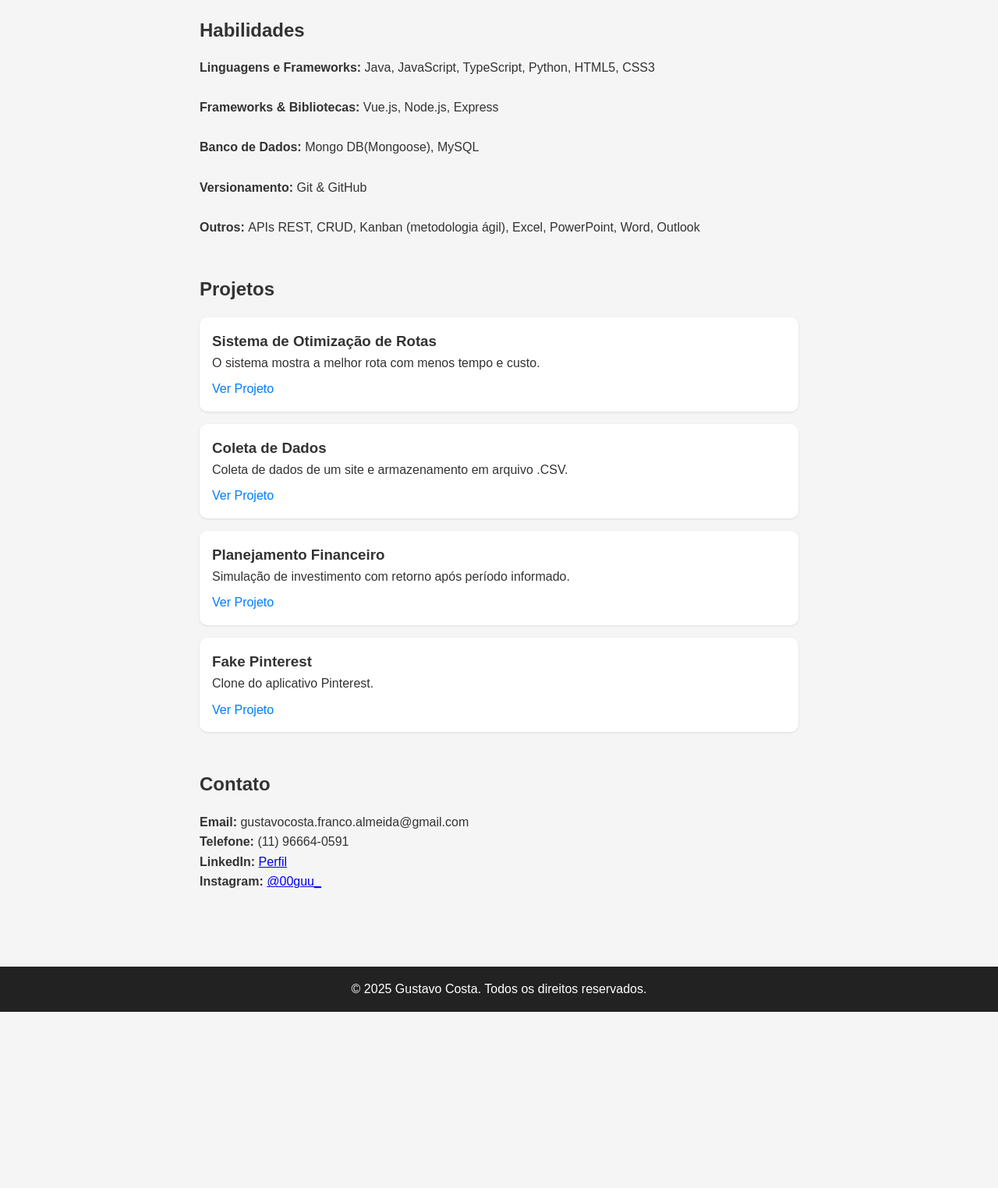
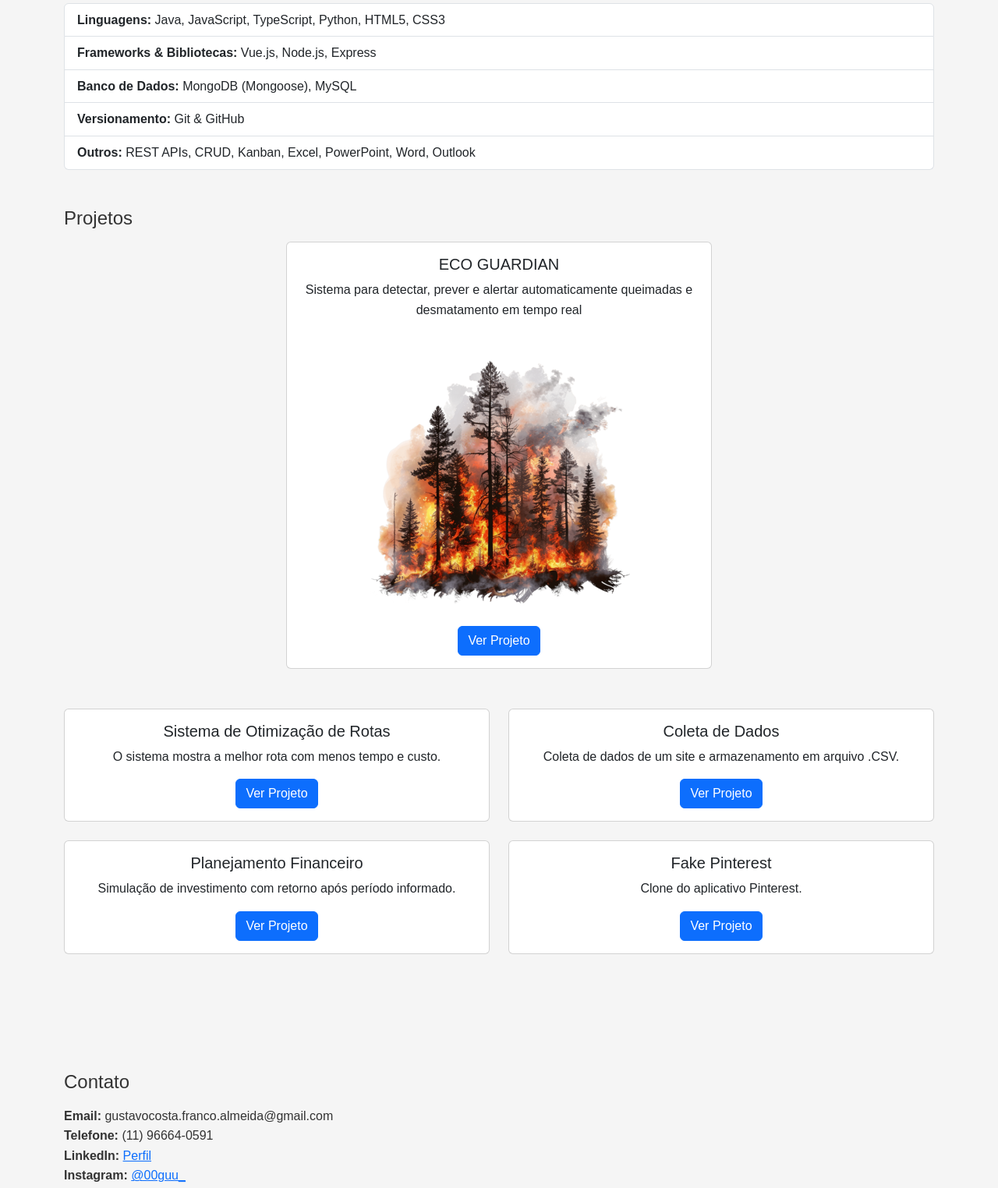
Before and after one commit to GustavoCosta00/Portfolio, a plain HTML site: page index.html in a window 1280 px wide. Shown: the part 480-2004 px from the top of the page at 78% size. Before the commit the page ends 1778 px from the top, so only its background shows below. Drawn offline with nearby package versions, Linux system fonts and the light colour scheme.

Commit message:
Adicionando bootstrap e ECOGUARGIAN

```diff
--- a/index.html
+++ b/index.html
@@ -3,30 +3,35 @@
 <head>
   <meta charset="UTF-8" />
   <meta name="viewport" content="width=device-width, initial-scale=1.0"/>
+  <link href="https://cdn.jsdelivr.net/npm/bootstrap@5.3.3/dist/css/bootstrap.min.css" rel="stylesheet">
+  <script src="https://cdn.jsdelivr.net/npm/bootstrap@5.3.3/dist/js/bootstrap.bundle.min.js"></script>
   <title>Gustavo Costa</title>
   <link rel="stylesheet" href="style.css" />
 </head>
+
+
 <body>
-
-  <header>
-    <div class="coisas">
-        <img src="123182397.jfif" alt="Foto de Gustavo Costa" />
-        <h1>GUSTAVO COSTA</h1>
+  <header class="bg-dark text-white py-2">
+    <div class="container d-flex flex-column flex-md-row align-items-center justify-content-between">
+      <div class="d-flex align-items-center">
+        <img src="123182397.jfif" alt="Foto de Gustavo Costa" class="rounded-circle me-3" width="100" height="100">
+        <h1 class="h3 m-0">GUSTAVO COSTA</h1>
       </div>
       <nav>
-      <ul>
-        <li><a href="#sobre">Sobre</a></li>
-        <li><a href="#habilidade">Habilidades</a></li>
-        <li><a href="#projetos">Projetos</a></li>
-        <li><a href="#contato">Contato</a></li>
+        <ul class="nav">
+          <li class="nav-item"><a class="nav-link text-white" href="#sobre">Sobre</a></li>
+          <li class="nav-item"><a class="nav-link text-white" href="#habilidade">Habilidades</a></li>
+          <li class="nav-item"><a class="nav-link text-white" href="#projetos">Projetos</a></li>
+          <li class="nav-item"><a class="nav-link text-white" href="#contato">Contato</a></li>
         </ul>
       </nav>
+    </div>
   </header>
 
-  <main>
-    <section id="sobre">
+  <main class="container my-5">
+    <section id="sobre" class="mb-5">
       <h2>Sobre</h2>
-      <p>
+      <p class="text-muted">
         Desde jovem, sempre tive curiosidade em entender como as coisas funcionam e busquei
             soluções para diferentes desafios. Essa mentalidade me trouxe inúmeros benefícios, incluindo
             a capacidade de enfrentar e resolver problemas, tanto os meus quanto os de outras
@@ -38,57 +43,93 @@
       </p>
     </section>
 
-    <section id="habilidade">
+    <section id="habilidade" class="mb-5">
       <h2>Habilidades</h2>
-        <p> <strong>Linguagens e Frameworks:</strong> Java, JavaScript, TypeScript, Python, HTML5, CSS3</p><br>
-        <p> <strong>Frameworks & Bibliotecas:</strong> Vue.js, Node.js, Express</p> <br>
-        <p> <strong>Banco de Dados: </strong>Mongo DB(Mongoose), MySQL</p> <br>
-        <p> <strong>Versionamento: </strong>Git & GitHub</p> <br>
-        <p> <strong>Outros: </strong>APIs REST, CRUD, Kanban (metodologia ágil), Excel, PowerPoint, Word, Outlook</p>
-
+      <ul class="list-group">
+        <li class="list-group-item"><strong>Linguagens:</strong> Java, JavaScript, TypeScript, Python, HTML5, CSS3</li>
+        <li class="list-group-item"><strong>Frameworks & Bibliotecas:</strong> Vue.js, Node.js, Express</li>
+        <li class="list-group-item"><strong>Banco de Dados:</strong> MongoDB (Mongoose), MySQL</li>
+        <li class="list-group-item"><strong>Versionamento:</strong> Git & GitHub</li>
+        <li class="list-group-item"><strong>Outros:</strong> REST APIs, CRUD, Kanban, Excel, PowerPoint, Word, Outlook</li>
+      </ul>
     </section>
 
-    <section id="projetos">
+    <section id="projetos" class="mb-5">
       <h2>Projetos</h2>
 
-      <div class="projeto">
-        <h3>Sistema de Otimização de Rotas</h3>
-        <p>O sistema mostra a melhor rota com menos tempo e custo.</p>
-        <a href="https://github.com/GustavoCosta00/Coletando-Dados" target="_blank">Ver Projeto</a>
+      <div class="row row-cols-1 row-cols-md-2 g-4 justify-content-center">
+        <div class="col">
+          <div class="card h-100">
+            <div class="card-body text-center">
+              <h5 class="card-title">ECO GUARDIAN</h5>
+              <p class="card-text">Sistema para detectar, prever e alertar automaticamente queimadas e desmatamento em tempo real</p>
+              <div class="image-container">
+                <img src="img/pngtree-warning-wildfire-forest-fire-burning-trees-png-image_11906578.png" alt="" class="img-fluid zoom-effect">
+              </div>
+              <a href="https://github.com/GustavoCosta00/ECOGUARDIAN" target="_blank" class="btn btn-primary mt-3">Ver Projeto</a>
+            </div>
+          </div>
+        </div>
       </div>
 
-      <div class="projeto">
-        <h3>Coleta de Dados</h3>
-        <p>Coleta de dados de um site e armazenamento em arquivo .CSV.</p>
-        <a href="https://github.com/GustavoCosta00/Coletando-Dados" target="_blank">Ver Projeto</a>
+      <br><br>
+
+
+      <div class="row row-cols-1 row-cols-md-2 g-4">
+        <div class="col">
+          <div class="card h-100">
+            <div class="card-body">
+              <h5 class="card-title">Sistema de Otimização de Rotas</h5>
+              <p class="card-text">O sistema mostra a melhor rota com menos tempo e custo.</p>
+              <a href="https://github.com/GustavoCosta00/Coletando-Dados" target="_blank" class="btn btn-primary">Ver Projeto</a>
+            </div>
+          </div>
         </div>
 
-      <div class="projeto">
-        <h3>Planejamento Financeiro</h3>
-        <p>Simulação de investimento com retorno após período informado.</p>
-        <a href="https://github.com/GustavoCosta00/Planejamento_Financeiro" target="_blank">Ver Projeto</a>
+        <div class="col">
+          <div class="card h-100">
+            <div class="card-body">
+              <h5 class="card-title">Coleta de Dados</h5>
+              <p class="card-text">Coleta de dados de um site e armazenamento em arquivo .CSV.</p>
+              <a href="https://github.com/GustavoCosta00/Coletando-Dados" target="_blank" class="btn btn-primary">Ver Projeto</a>
+            </div>
+          </div>
         </div>
 
-      <div class="projeto">
-        <h3>Fake Pinterest</h3>
-        <p>Clone do aplicativo Pinterest.</p>
-        <a href="https://github.com/GustavoCosta00/Fake-Pinterest" target="_blank">Ver Projeto</a>
+        <div class="col">
+          <div class="card h-100">
+            <div class="card-body">
+              <h5 class="card-title">Planejamento Financeiro</h5>
+              <p class="card-text">Simulação de investimento com retorno após período informado.</p>
+              <a href="https://github.com/GustavoCosta00/Planejamento_Financeiro" target="_blank" class="btn btn-primary">Ver Projeto</a>
+            </div>
+          </div>
+        </div>
+
+        <div class="col">
+          <div class="card h-100">
+            <div class="card-body">
+              <h5 class="card-title">Fake Pinterest</h5>
+              <p class="card-text">Clone do aplicativo Pinterest.</p>
+              <a href="https://github.com/GustavoCosta00/Fake-Pinterest" target="_blank" class="btn btn-primary">Ver Projeto</a>
+            </div>
+          </div>
+        </div>
       </div>
     </section>
 
-    <section id="contato">
+    <section id="contato" class="mb-5">
       <h2>Contato</h2>
-      <p><strong>Email:</strong> gustavocosta.franco.almeida@gmail.com</p>
-      <p><strong>Telefone:</strong> (11) 96664-0591</p>
-      <p><strong>LinkedIn:</strong> <a href="https://www.linkedin.com/in/gustavo-costa-3490bb332/" target="_blank">Perfil</a></p>
-      <p><strong>Instagram:</strong> <a href="https://www.instagram.com/00guu_/" target="_blank">@00guu_</a></p>
+      <ul class="list-unstyled">
+        <li><strong>Email:</strong> gustavocosta.franco.almeida@gmail.com</li>
+        <li><strong>Telefone:</strong> (11) 96664-0591</li>
+        <li><strong>LinkedIn:</strong> <a href="https://www.linkedin.com/in/gustavo-costa-3490bb332/" target="_blank">Perfil</a></li>
+        <li><strong>Instagram:</strong> <a href="https://www.instagram.com/00guu_/" target="_blank">@00guu_</a></li>
+      </ul>
     </section>
   </main>
 
-  <footer>
-    <p>&copy; 2025 Gustavo Costa. Todos os direitos reservados.</p>
+  <footer class="bg-dark text-white text-center py-3">
+    <p class="mb-0">&copy; 2025 Gustavo Costa. Todos os direitos reservados.</p>
   </footer>
-
-  <script src="script.js"></script>
 </body>
-</html>
--- a/style.css
+++ b/style.css
@@ -52,6 +52,7 @@
   }
 
   nav a {
+    position: relative;
     text-decoration: none;
     color: #333;
     font-weight: bold;
@@ -59,9 +60,25 @@
     transition: color 0.3s;
   }
 
+  nav a::after {
+    content: "";
+    position: absolute;
+    left: 0;
+    bottom: 0;
+    width: 0%;
+    height: 2px;
+    background-color: #007BFF;
+    transition: width 0.3s ease;
+  }
+
   nav a:hover {
     color: #007BFF;
   }
+
+  nav a:hover::after {
+    width: 100%;
+  }
+
 
   main {
     max-width: 800px;
@@ -71,7 +88,9 @@
 
   section {
     margin-bottom: 3rem;
+    scroll-margin-top: 190px; /* altura aproximada do header */
   }
+
 
   section h2 {
     font-size: 1.5rem;
@@ -93,9 +112,33 @@
     color: #007BFF;
   }
 
+  #contato{
+    margin-top: 150px;
+  }
+
   footer {
     text-align: center;
     padding: 1rem;
     background-color: #222;
     color: #fff;
+    margin-top: 150px;
   }
+
+  /* Centralizar o conteúdo da card */
+.card-body {
+  text-align: center;
+}
+
+/* Efeito de zoom na imagem */
+.image-container {
+  overflow: hidden; /* Esconde a parte da imagem que sai do container */
+}
+
+.zoom-effect {
+  transition: transform 0.3s ease;
+  max-width: 100%; /* Garante que a imagem não ultrapasse os limites do container */
+}
+
+.zoom-effect:hover {
+  transform: scale(1.05); /* A imagem cresce 5% ao passar o mouse */
+}
```
Also changed, not shown: img/pngtree-warning-wildfire-forest-fire-burning-trees-png-image_11906578.png (added). Lines whose indentation alone changed are shown as unchanged.
